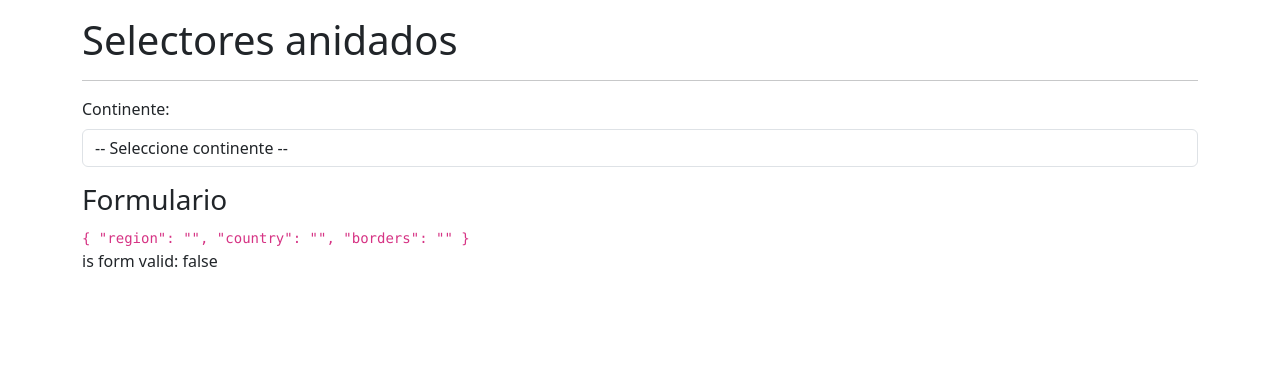
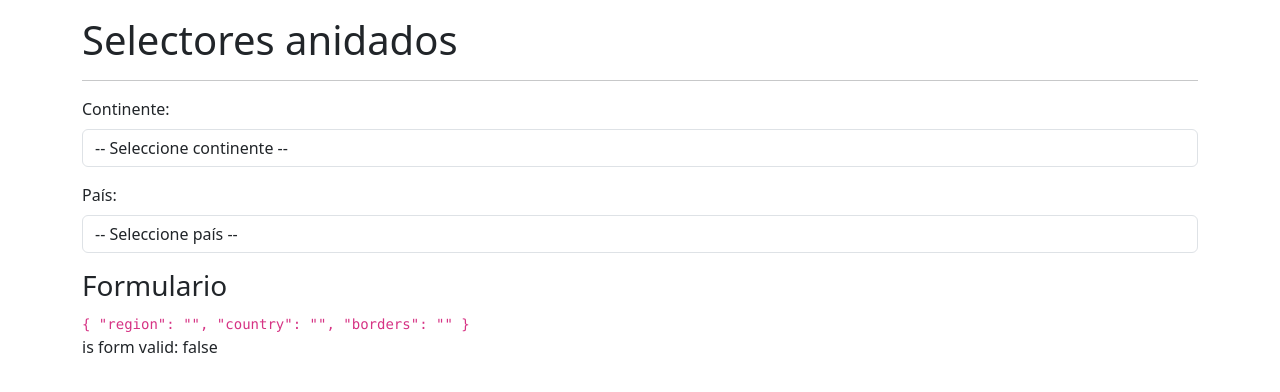
Before and after one commit to raulmoralesruiz/selectores, an Angular app: page /selector/selector in a window 1280 px wide. Shown: the top 392 px of the page. Built offline with nearby package versions, Linux system fonts and the light colour scheme.

Commit message:
267. Segundo selector anidado - Países

```diff
--- a/src/app/countries/interfaces/country.interface.ts
+++ b/src/app/countries/interfaces/country.interface.ts
@@ -6,6 +6,11 @@ export enum Region {
   Oceania = 'Oceania',
 }
 
+export interface SmallCountry {
+  name: string;
+  cca3: string;
+  borders: string[];
+}
 export interface Country {
   name: Name;
   cca3: string;
--- a/src/app/countries/pages/selector-page/selector-page.component.html
+++ b/src/app/countries/pages/selector-page/selector-page.component.html
@@ -14,6 +14,17 @@
     </div>
   </div>
 
+  <!-- Countries -->
+  <div class="row mb-3">
+    <div class="col">
+      <label class="form-label">País:</label>
+      <select formControlName="country" class="form-control">
+        <option value="">-- Seleccione país --</option>
+        <!-- <option *ngFor="let region of regions" [value]="region">{{ region }}</option> -->
+      </select>
+    </div>
+  </div>
+
 </form>
 
 <h3>Formulario</h3>
--- a/src/app/countries/pages/selector-page/selector-page.component.ts
+++ b/src/app/countries/pages/selector-page/selector-page.component.ts
@@ -1,4 +1,4 @@
-import { Component } from '@angular/core';
+import { Component, OnInit } from '@angular/core';
 import { FormBuilder, FormGroup, Validators } from '@angular/forms';
 import { CountriesService } from '../../services/countries.service';
 import { Region } from '../../interfaces/country.interface';
@@ -6,9 +6,9 @@ import { Region } from '../../interfaces/country.interface';
 @Component({
   selector: 'app-selector-page',
   templateUrl: './selector-page.component.html',
-  styles: ``
+  styles: ``,
 })
-export class SelectorPageComponent {
+export class SelectorPageComponent implements OnInit {
   public myForm: FormGroup = this.fb.group({
     region: ['', Validators.required],
     country: ['', Validators.required],
@@ -17,10 +17,20 @@ export class SelectorPageComponent {
 
   constructor(
     private fb: FormBuilder,
-    private countriesService: CountriesService,
+    private countriesService: CountriesService
   ) {}
+
+  ngOnInit(): void {
+    this.onRegionChanged();
+  }
 
   get regions(): Region[] {
     return this.countriesService.regions;
   }
+
+  onRegionChanged(): void {
+    this.myForm.get('region')!.valueChanges.subscribe((region) => {
+      console.log({ region });
+    });
+  }
 }
--- a/src/app/countries/services/countries.service.ts
+++ b/src/app/countries/services/countries.service.ts
@@ -1,5 +1,5 @@
 import { Injectable } from '@angular/core';
-import { Region } from '../interfaces/country.interface';
+import { Region, SmallCountry } from '../interfaces/country.interface';
 
 @Injectable({
   providedIn: 'root'
@@ -12,4 +12,9 @@ export class CountriesService {
   get regions(): Region[] {
     return [ ...this._regions ];
   }
+
+  getCountriesByRegion( region: Region ): SmallCountry[] {
+
+    return [];
+  }
 }
```
